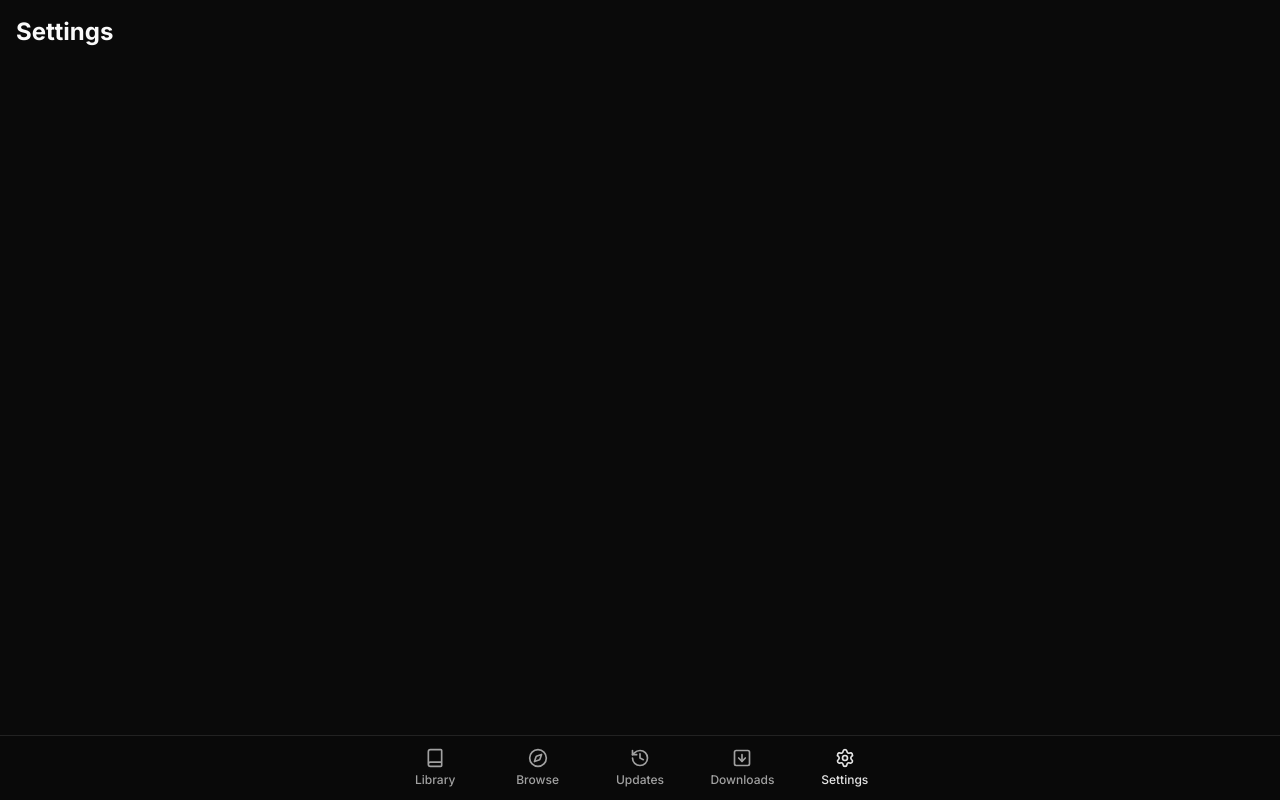
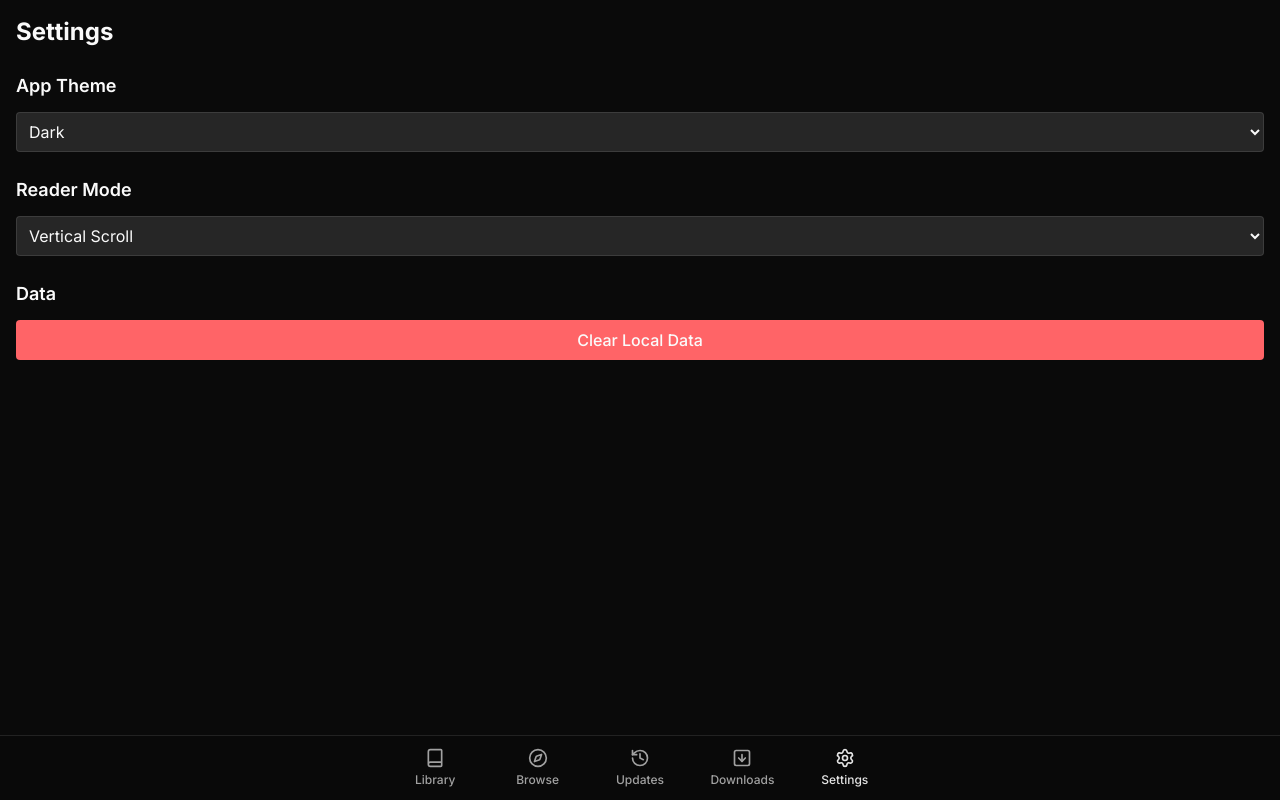
Before and after one commit to xturus138/Panelia, a Next.js app: page /settings in a window 1280 px wide. Built offline with nearby package versions, Linux system fonts and the light colour scheme.

Commit message:
feat: implement manga details, reader, and settings screens

```diff
--- /dev/null
+++ b/src/app/manga/[id]/page.tsx
@@ -0,0 +1,76 @@
+"use client";
+
+import { use, useEffect, useState } from 'react';
+import { mockSource } from '~/services/mock-source';
+import { toggleInLibrary, isInLibrary } from '~/db/library';
+import type { Manga, Chapter } from '~/types';
+import Link from 'next/link';
+
+export default function MangaDetailsPage({ params }: { params: Promise<{ id: string }> }) {
+  const { id } = use(params);
+  const [manga, setManga] = useState<Manga | null>(null);
+  const [chapters, setChapters] = useState<Chapter[]>([]);
+  const [inLib, setInLib] = useState(false);
+
+  useEffect(() => {
+    Promise.all([
+      mockSource.getMangaDetails(id),
+      mockSource.getChapters(id),
+      isInLibrary(id)
+    ]).then(([m, c, l]) => {
+      setManga(m);
+      setChapters(c);
+      setInLib(l);
+    });
+  }, [id]);
+
+  if (!manga) return <div className="p-4">Loading...</div>;
+
+  const handleToggleLibrary = async () => {
+    const isNowInLib = await toggleInLibrary(manga);
+    setInLib(isNowInLib);
+  };
+
+  return (
+    <div className="pb-20">
+      <div className="relative h-64 w-full bg-muted">
+        {/* eslint-disable-next-line @next/next/no-img-element */}
+        <img src={manga.coverUrl} alt={manga.title} className="w-full h-full object-cover opacity-50" />
+        <div className="absolute inset-0 bg-gradient-to-t from-background to-transparent" />
+        <div className="absolute bottom-4 left-4 flex gap-4">
+           {/* eslint-disable-next-line @next/next/no-img-element */}
+          <img src={manga.coverUrl} alt={manga.title} className="w-24 h-36 rounded shadow-lg object-cover" />
+          <div className="flex flex-col justify-end">
+            <h1 className="text-xl font-bold text-white">{manga.title}</h1>
+            <p className="text-sm text-zinc-300">{manga.author}</p>
+          </div>
+        </div>
+      </div>
+
+      <div className="p-4">
+        <button
+          onClick={handleToggleLibrary}
+          className="w-full py-2 mb-4 rounded-md font-semibold bg-primary text-primary-foreground"
+        >
+          {inLib ? 'In Library' : 'Add to Library'}
+        </button>
+
+        <p className="text-sm mb-6">{manga.description}</p>
+
+        <h2 className="text-lg font-bold mb-3">{chapters.length} Chapters</h2>
+        <div className="flex flex-col gap-2">
+          {chapters.map(ch => (
+            <Link
+              key={ch.id}
+              href={`/reader/${ch.id}?manga=${manga.id}`}
+              className="p-3 bg-muted rounded-md flex justify-between items-center"
+            >
+              <span>Chapter {ch.chapterNumber}: {ch.title}</span>
+              <span className="text-xs text-muted-foreground">{ch.releaseDate}</span>
+            </Link>
+          ))}
+        </div>
+      </div>
+    </div>
+  );
+}
--- /dev/null
+++ b/src/app/reader/[chapterId]/page.tsx
@@ -0,0 +1,56 @@
+"use client";
+
+import { use, useEffect, useState } from 'react';
+import { useRouter, useSearchParams } from 'next/navigation';
+import { mockSource } from '~/services/mock-source';
+import type { Page } from '~/types';
+
+export default function ReaderPage({ params }: { params: Promise<{ chapterId: string }> }) {
+  const { chapterId } = use(params);
+  const searchParams = useSearchParams();
+  const router = useRouter();
+
+  const [pages, setPages] = useState<Page[]>([]);
+  const [controlsVisible, setControlsVisible] = useState(false);
+
+  useEffect(() => {
+    mockSource.getPages(chapterId).then(setPages);
+  }, [chapterId]);
+
+  return (
+    <div className="fixed inset-0 bg-black z-[100] flex flex-col overflow-y-auto">
+      {/* Pages Container - Vertical Scroll Mode for MVP */}
+      <div
+        className="flex-1 w-full max-w-3xl mx-auto flex flex-col"
+        onClick={() => setControlsVisible(!controlsVisible)}
+      >
+        {pages.map((page) => (
+          // eslint-disable-next-line @next/next/no-img-element
+          <img
+            key={page.index}
+            src={page.imageUrl}
+            alt={`Page ${page.index + 1}`}
+            className="w-full object-contain"
+            loading="lazy"
+          />
+        ))}
+      </div>
+
+      {/* Overlay Controls */}
+      {controlsVisible && (
+        <>
+          {/* Header */}
+          <div className="fixed top-0 left-0 right-0 bg-black/80 text-white p-4 flex items-center">
+            <button onClick={() => router.back()} className="mr-4">← Back</button>
+            <span className="truncate">Chapter Viewer</span>
+          </div>
+
+          {/* Footer */}
+          <div className="fixed bottom-0 left-0 right-0 bg-black/80 text-white p-4">
+             <div className="text-center text-sm">{pages.length} Pages</div>
+          </div>
+        </>
+      )}
+    </div>
+  );
+}
--- a/src/app/settings/page.tsx
+++ b/src/app/settings/page.tsx
@@ -1,7 +1,59 @@
+"use client";
+
+import { useSettingsStore } from '~/store/useSettingsStore';
+import { useTheme } from 'next-themes';
+import { useEffect, useState } from 'react';
+
 export default function SettingsPage() {
+  const { theme, setTheme } = useTheme();
+  const settings = useSettingsStore();
+  const [mounted, setMounted] = useState(false);
+
+  // Avoid hydration mismatch
+  useEffect(() => setMounted(true), []);
+  if (!mounted) return null;
+
   return (
     <div className="p-4">
-      <h1 className="text-2xl font-bold">Settings</h1>
+      <h1 className="text-2xl font-bold mb-6">Settings</h1>
+
+      <div className="space-y-6">
+        <section>
+          <h2 className="text-lg font-semibold mb-3">App Theme</h2>
+          <select
+            className="w-full p-2 rounded bg-muted border border-border"
+            value={theme}
+            onChange={(e) => setTheme(e.target.value)}
+          >
+            <option value="system">System Default</option>
+            <option value="light">Light</option>
+            <option value="dark">Dark</option>
+          </select>
+        </section>
+
+        <section>
+          <h2 className="text-lg font-semibold mb-3">Reader Mode</h2>
+          <select
+            className="w-full p-2 rounded bg-muted border border-border"
+            value={settings.readerMode}
+            onChange={(e) => settings.updateSettings({ readerMode: e.target.value as 'vertical-scroll' | 'webtoon' | 'single-page' | 'double-page' })}
+          >
+            <option value="vertical-scroll">Vertical Scroll</option>
+            <option value="single-page">Single Page</option>
+            <option value="webtoon">Webtoon</option>
+          </select>
+        </section>
+
+        <section>
+          <h2 className="text-lg font-semibold mb-3">Data</h2>
+          <button
+            className="w-full p-2 bg-destructive text-destructive-foreground rounded font-medium"
+            onClick={() => alert('Wipe database not implemented in MVP')}
+          >
+            Clear Local Data
+          </button>
+        </section>
+      </div>
     </div>
   );
 }
```
